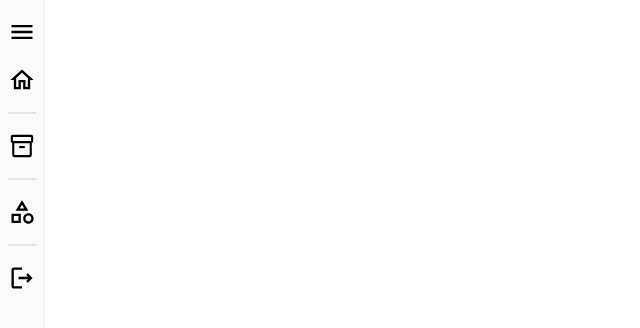
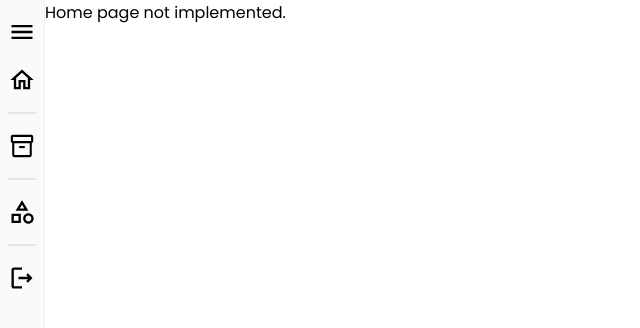
Before and after one commit to gabrielmn/maycon_test_website, a React (Create React App) app: page /panel in a window 1280 px wide. Shown: the top 328 px of the page, without its empty margins (0-640 px from the left). Built offline with nearby package versions, Linux system fonts and the light colour scheme.

Commit message:
UI improvements.

```diff
--- a/src/container/PanelContainer/PanelContainer.tsx
+++ b/src/container/PanelContainer/PanelContainer.tsx
@@ -14,6 +14,7 @@ export default class PanelContainer extends Component {
                 <main className={classes.main}>
                     <Switch>
                         <Route path='/panel' exact>
+                            Home page not implemented.
                         </Route>
                         <Route path='/panel/products' exact>
                             <ProductsScreen/>
```
